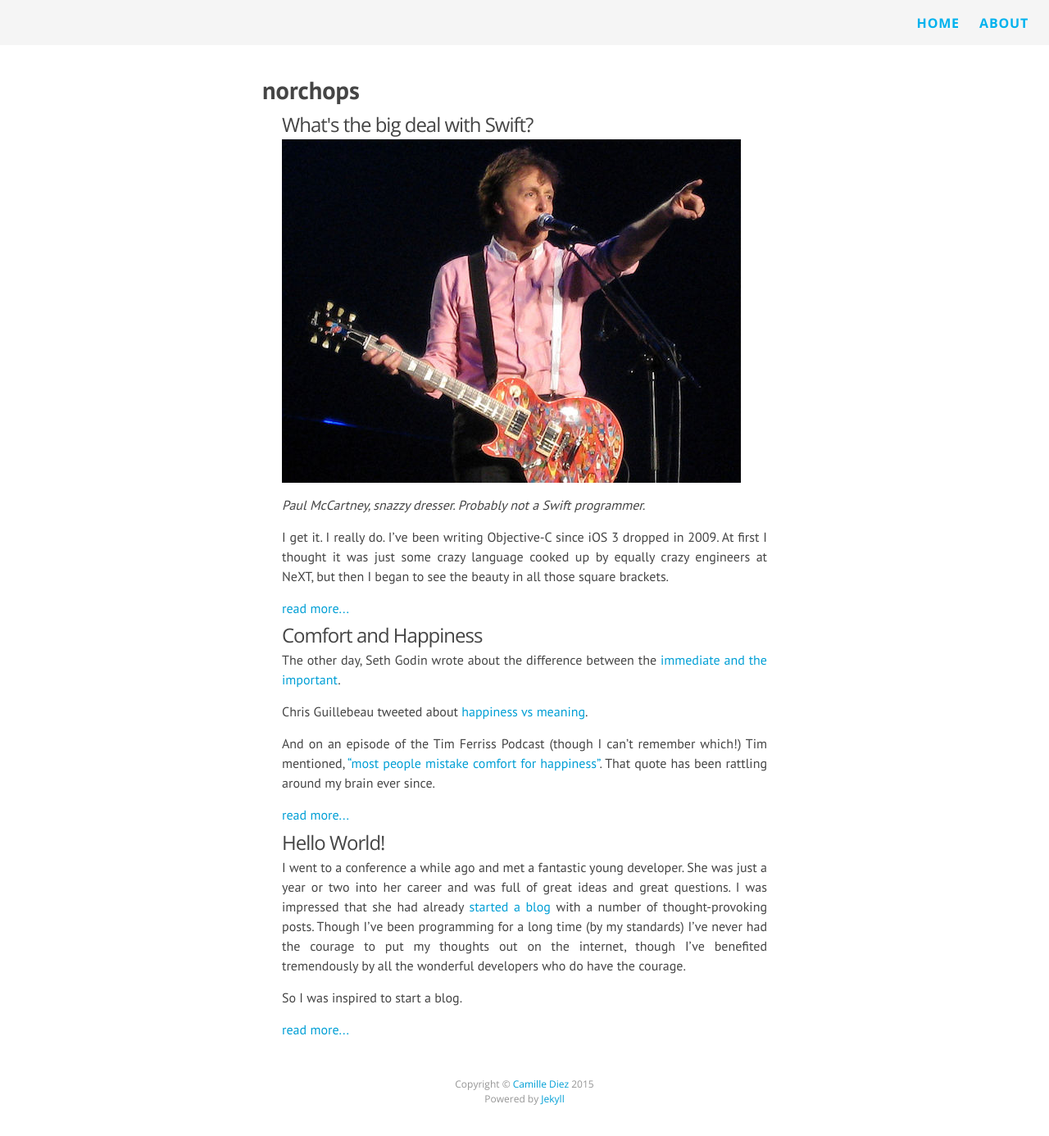
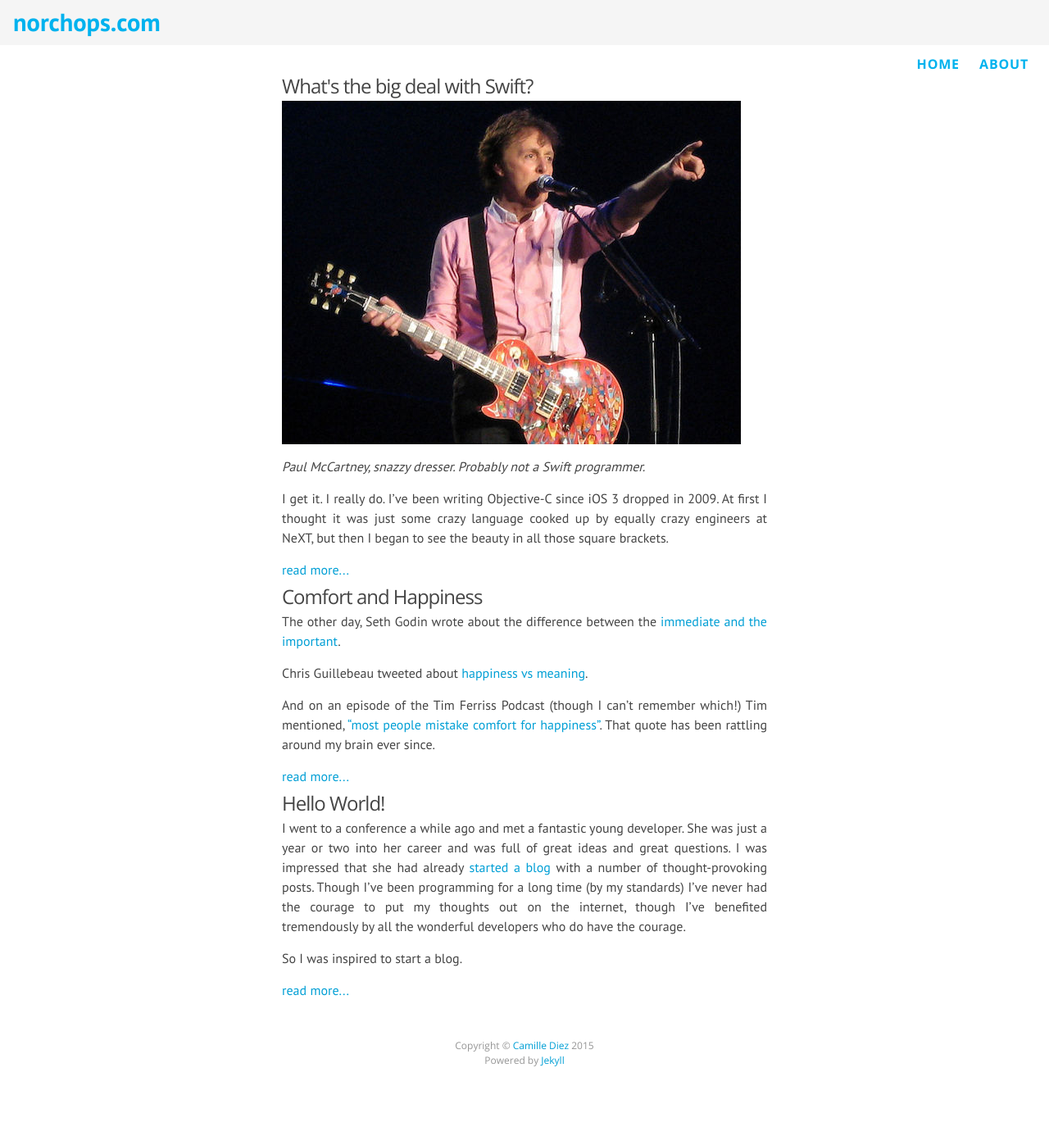
Before and after one commit to dnorcott/dnorcott.github.io, a Jekyll site: the page built from index.html, in a window 1280 px wide. Shown: the whole page at 82% size. Built offline with Jekyll 4.4.1, drawn with Linux system fonts in a browser that asks for light colours; nearby versions of some CDN libraries; the list of posts is cut into pages by our own code; after the commit the page ends 1339 px from its top, so only the background shows below that.

Commit message:
small modifications to Arctic Fox theme

```diff
--- a/_config.yml
+++ b/_config.yml
@@ -1,4 +1,4 @@
-title: norchops
+title: norchops.com
 description: >
   [**norchops.com:**](http://www.norchops.com) better living through software development. Or something.
 copyright: David Norcott
--- a/_includes/header.html
+++ b/_includes/header.html
@@ -1,4 +1,8 @@
 <div class="site-header">
+
+	<div>
+    	<h1><a class="site-title" href="{{ site.baseurl }}/">{{ site.title }}</a></h1>
+    </div>
 
     <nav class="site-nav">
       <a href="#" class="menu-icon">
--- a/_sass/_layout.scss
+++ b/_sass/_layout.scss
@@ -8,6 +8,11 @@
     }
 
     .site-header a {color: $brand-color};
+
+    .site-header h1 {
+    	margin-left: 16px;
+    	padding-top: 4px;
+    }
 
     .site-nav {
         padding-top: 16px;
--- a/index.html
+++ b/index.html
@@ -4,7 +4,7 @@ layout: default
 
 <div class="home">
 
-  <h1 class="page-heading">{{ site.title }}</h1>
+  <!--<h1 class="page-heading">{{ site.title }}</h1>-->
 
   <ul class="post-list">
     {% for post in site.posts %}
```
